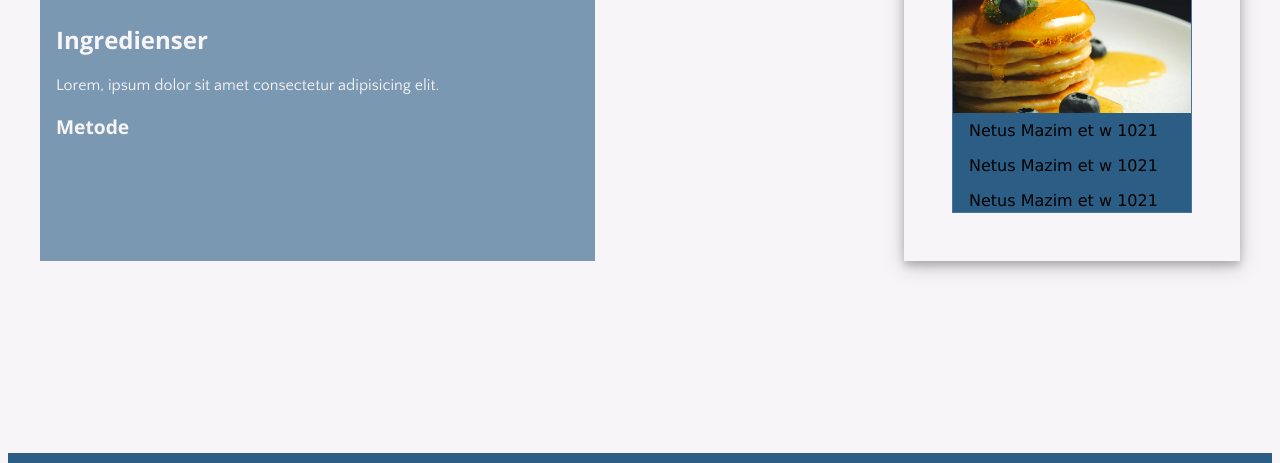
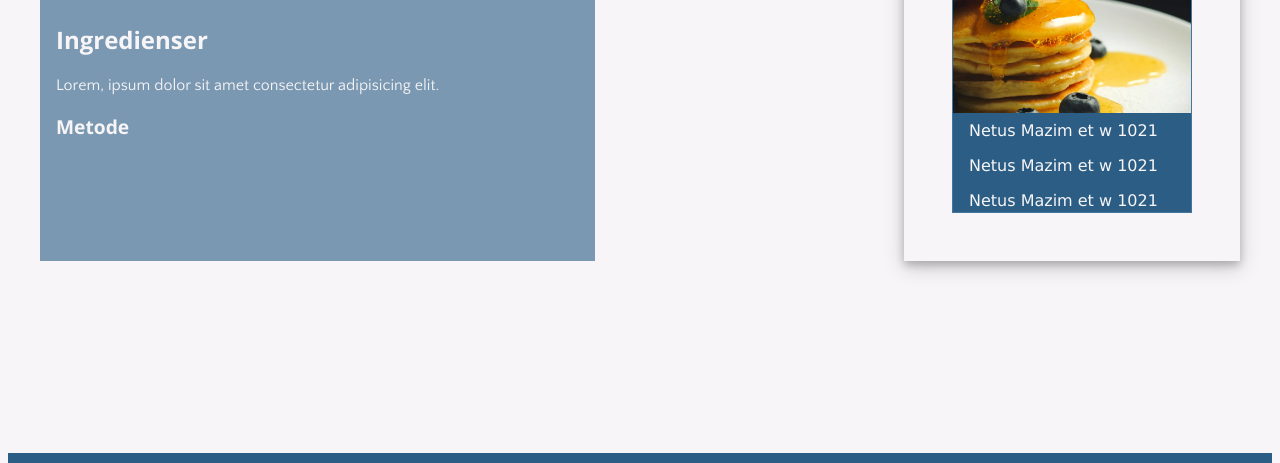
Before and after one commit to Marv0659/mmad, a plain HTML site: page singleview.html in a window 1280 px wide. Shown: the part 196-659 px from the top of the page. Drawn offline with nearby package versions, Linux system fonts and the light colour scheme; no server answers.

Commit message:
single css

```diff
--- a/singleview.css
+++ b/singleview.css
@@ -29,6 +29,7 @@ img {
 .card {
   border: 1px solid #4177a0;
   background-color: #2c5e85;
+  color: #f7f5f7;
 }
 
 .card .sværhed {
```
